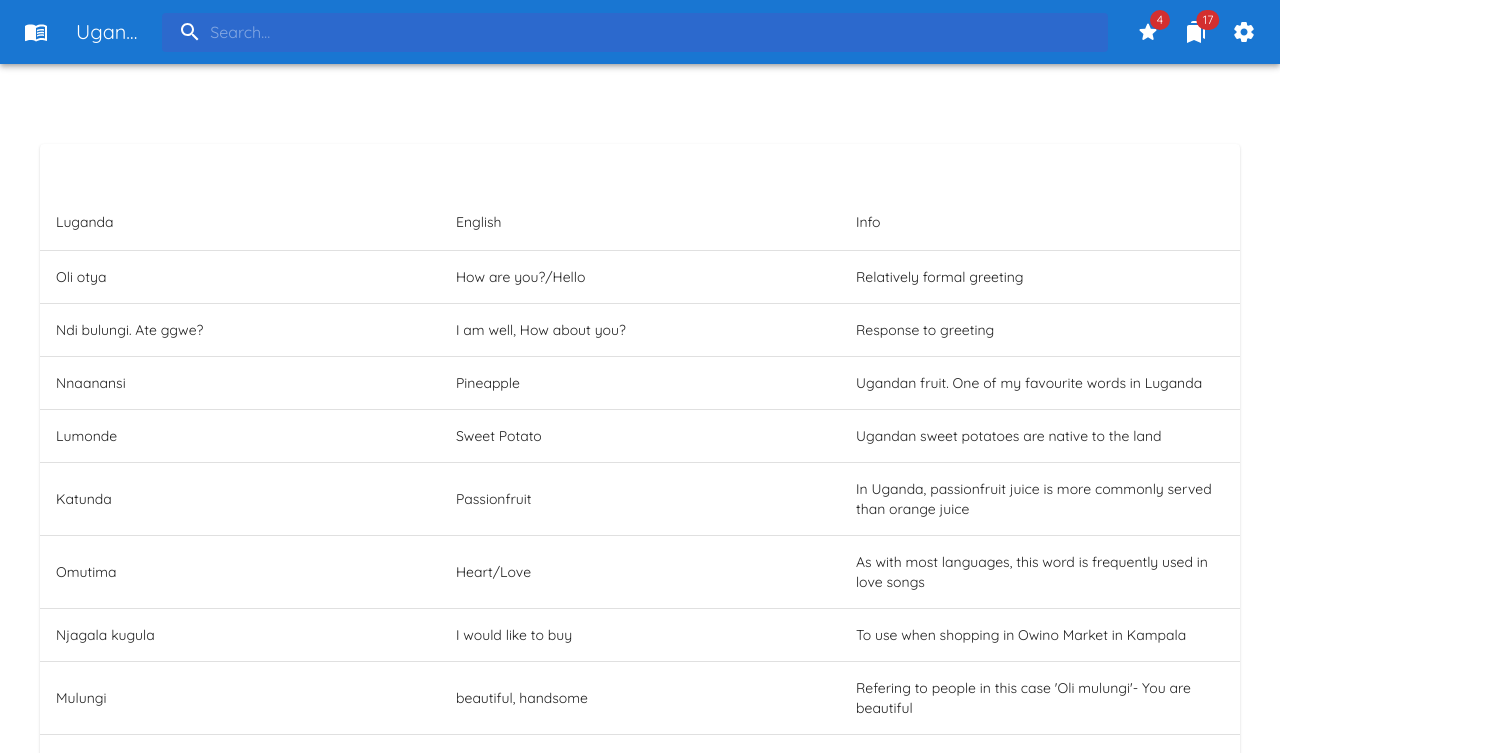
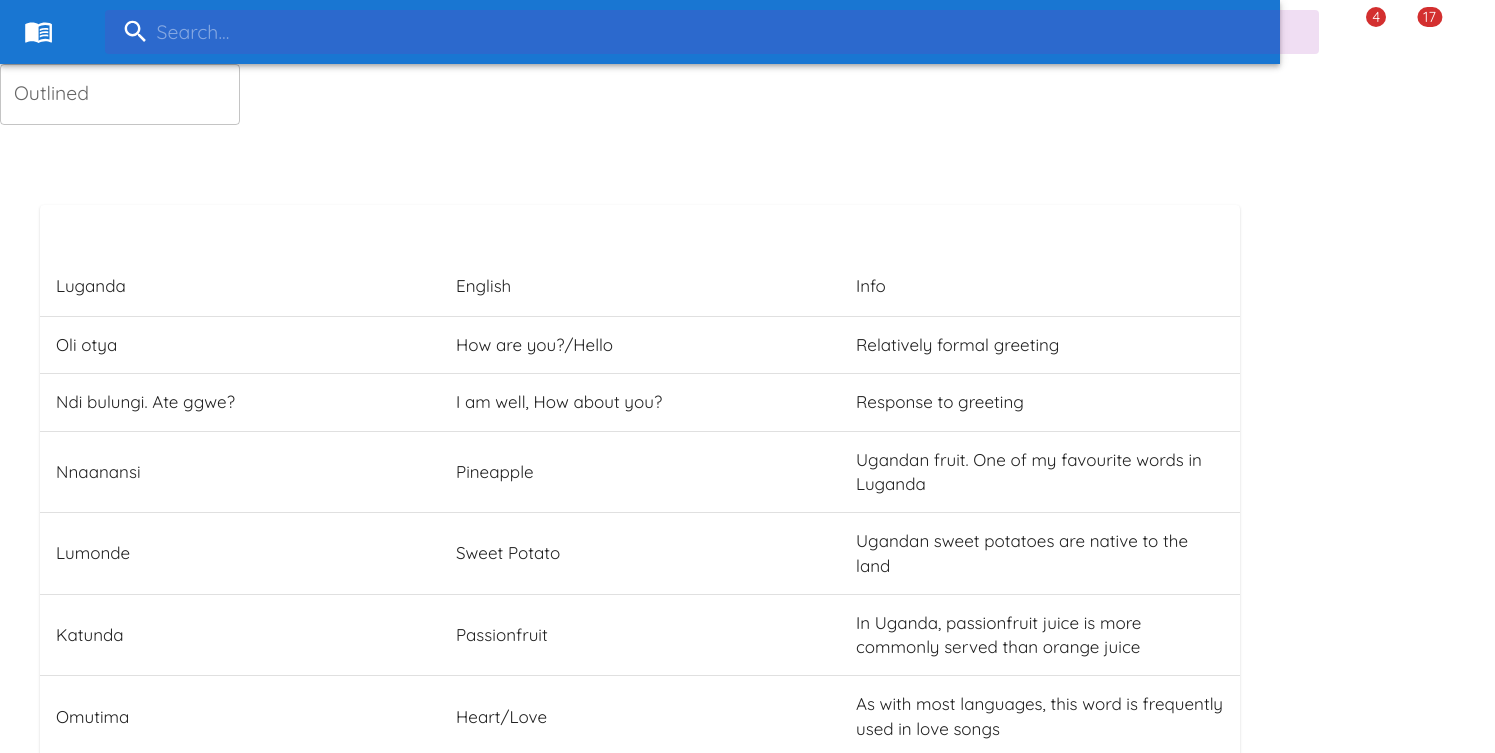
Before and after one commit to janetnagudi/ug-dictionary, a React (Create React App) app: page / in a window 1280 px wide. Shown: the top 753 px of the page, 1495 px wide, since content can reach past the window. Built offline with nearby package versions, Linux system fonts and the light colour scheme.

Commit message:
Solved error with search query lower + upper case

```diff
--- a/src/App.js
+++ b/src/App.js
@@ -20,6 +20,7 @@ function App() {
 
     typography: {
       fontFamily: font,
+      fontSize: 17,
       },
     });
 
@@ -27,12 +28,13 @@ function App() {
  = useState("");
 
 const search = (data) => {
-  return data.filter((item) => item.luganda.toLowerCase().includes(query) ||
-  item.english.toLowerCase().includes(query));
+  return data.filter((item) =>
+  item.luganda.toLowerCase().includes(query) ||
+  item.luganda.toUpperCase().includes(query) ||
+  item.english.toUpperCase().includes(query) ||
+  item.english.toUpperCase().includes(query) ) ;
 
 };
-
-
 
    return (
     <div >
@@ -40,14 +42,12 @@ const search = (data) => {
       <CssBaseline />
 <Header/>
 
-{/*comment here*/}
-{/*<TextField  id="outlined-basic" placeholder="Search..." label="Outlined" variant="outlined" onChange={e=> setQuery(e.target.value)} />*/}
-
+<TextField  id="outlined-basic" placeholder="Search..." label="Outlined" variant="outlined" onChange={e=> setQuery(e.target.value)} />
 
 <TableU data={search(Words)}  />
 </ThemeProvider>
 
-    </div>
+</div>
   );
 }
 
```
